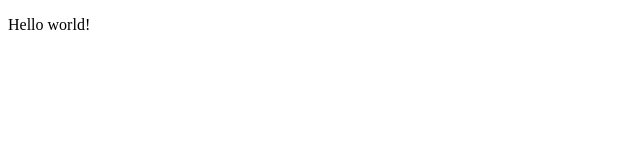
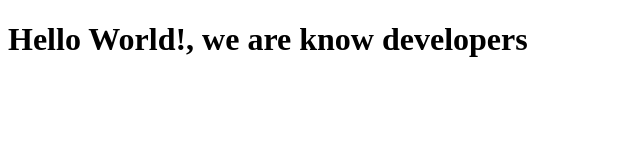
Before and after one commit to WajahatKanju/MicroverseTrail2, a plain HTML site: page index.html in a window 1280 px wide. Shown: the whole page, without its empty margins (0-640 px from the left). Drawn offline with Linux system fonts and the light colour scheme.

Commit message:
developers

```diff
--- a/index.html
+++ b/index.html
@@ -7,7 +7,7 @@
   </head>
 
   <body>
-    <p>Hello world!</p>
+    <h1>Hello World!, we are know developers</h1>
     <script src="https://cdn.freecodecamp.org/testable-projects-fcc/v1/bundle.js"></script>
 
     <!--
```
